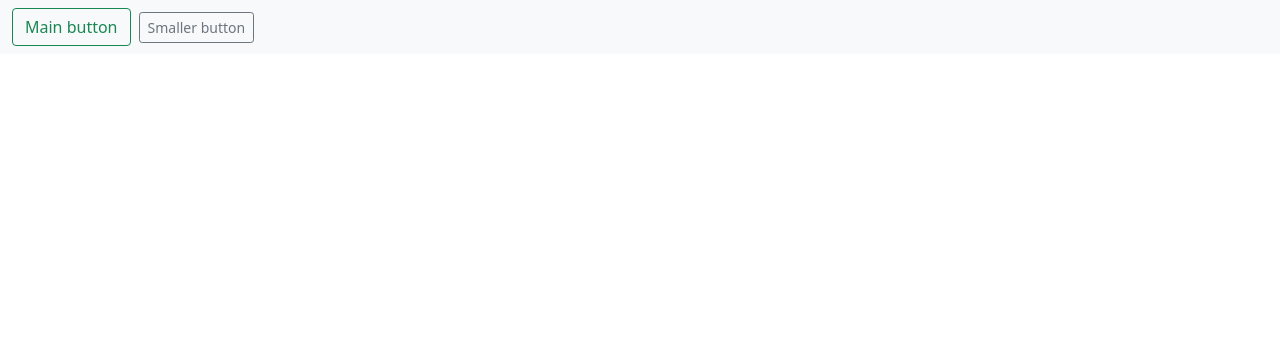
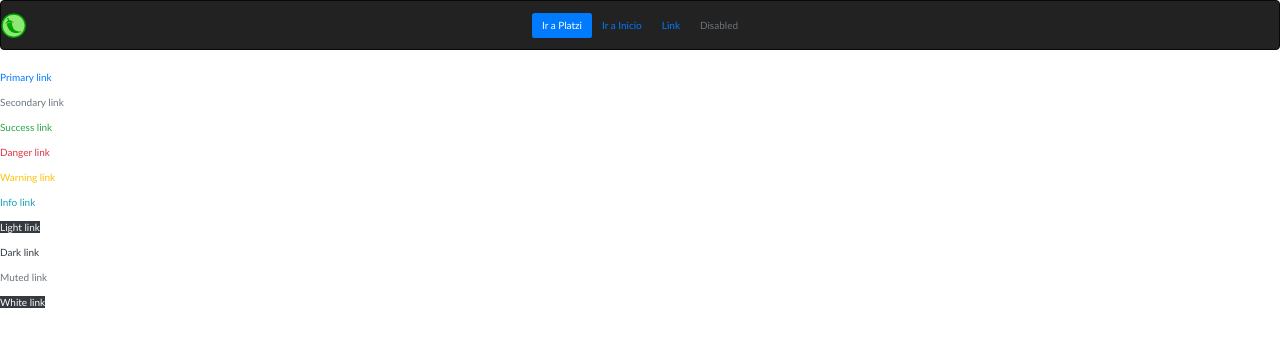
Before and after one commit to juniorpeves/Flask1, a Flask app: page /xxx in a window 1280 px wide. Shown: the top 347 px of the page. Run offline with Flask 2, Linux system fonts and the light colour scheme; some libraries are stand-ins or nearby versions.

Commit message:
clase22_acomodo

```diff
--- a/app/static/css/main.css
+++ b/app/static/css/main.css
@@ -1,6 +1,9 @@
 html * {
     font-family:'Gill Sans', 'Gill Sans MT', Calibri, 'Trebuchet MS', sans-serif;
 }
-img{
+.img-responsive{
     max-width: 25px;
+    position: absolute;
+    display: inline-block;
+    left: 0;
 }
--- a/app/templates/base.html
+++ b/app/templates/base.html
@@ -7,6 +7,7 @@
             {% block title %} Flask Junior | {% endblock %}
         </title>
         <link rel="stylesheet" href="{{url_for('static',filename="css/main.css")}}">
+        <link rel="stylesheet" href="https://cdn.jsdelivr.net/npm/bootstrap@4.6.1/dist/css/bootstrap.min.css" integrity="sha384-zCbKRCUGaJDkqS1kPbPd7TveP5iyJE0EjAuZQTgFLD2ylzuqKfdKlfG/eSrtxUkn" crossorigin="anonymous">
 {% endblock %}
 
 {% block body %}
--- a/app/templates/navbar.html
+++ b/app/templates/navbar.html
@@ -2,25 +2,13 @@
 <nav class="navbar navbar-inverse">
   <div class="container-fluid">
     <!-- Brand and toggle get grouped for better mobile display -->
-    <div class="navbar-header">
-      <a class="navbar-brand" href="#">
-        <img src="{{url_for('static',filename='images/flask.webp')}}" alt="Logo Flask"></img>
-      </a>
+    <img src="{{url_for('static',filename='images/flask.webp')}}" class="img-responsive" alt="Logo Flask"></img>
+  <!-- Collect the nav links, forms, and other content for toggling -->
+    <div class="nav nav-pills nav-fill">
+      <a class="nav-link active" href="#">Ir a Platzi</a>
+      <a class="nav-link" href="{{url_for('index') }}">Ir a Inicio</a>
+      <a class="nav-link" href="#">Link</a>
+      <a class="nav-link disabled">Disabled</a>
     </div>
-    <div class="navbar-header">
-      <button type="button" class="navbar-toggle collapsed" data-toggle="collapse" data-target="#bs-example-navbar-collapse-1" aria-expanded="false">
-        <span class="sr-only">Toggle navigation</span>
-        <span class="icon-bar">a</span>
-        <span class="icon-bar">b</span>
-        <span class="icon-bar">c</span>
-      </button>
-    </div>
-  <!-- Collect the nav links, forms, and other content for toggling -->
-    <div class="collapse navbar-collapse" id="bs-example-navbar-collapse-1">
-      <ul class="nav navbar-nav">
-        <li><a href="https://platzi.com" target="_blank">Ir a Platzi</a></li>
-        <li><a href="{{url_for('index') }}">Ir a inicio</a></li>
-      </ul>
-    </div><!-- /.navbar-collapse -->
   </div><!-- /.container-fluid -->
 </nav>
--- a/app/templates/xxx.html
+++ b/app/templates/xxx.html
@@ -1,19 +1,33 @@
-<!DOCTYPE html>
-<html lang="en">
-<head>
-    <meta charset="UTF-8">
-    <meta http-equiv="X-UA-Compatible" content="IE=edge">
-    <meta name="viewport" content="width=device-width, initial-scale=1.0">
-    <link href="https://cdn.jsdelivr.net/npm/bootstrap@5.1.3/dist/css/bootstrap.min.css" rel="stylesheet" integrity="sha384-1BmE4kWBq78iYhFldvKuhfTAU6auU8tT94WrHftjDbrCEXSU1oBoqyl2QvZ6jIW3" crossorigin="anonymous">
-    <title>Document</title>
-</head>
-<body>
-    <nav class="navbar navbar-light bg-light">
-        <form class="container-fluid justify-content-start">
-          <button class="btn btn-outline-success me-2" type="button">Main button</button>
-          <button class="btn btn-sm btn-outline-secondary" type="button">Smaller button</button>
-        </form>
-    </nav>
+{% extends 'bootstrap/base.html' %}
 
-</body>
-</html>
+{% block head %}
+    {{ super() }}
+        <meta charset="utf-8">
+        <title>
+            {% block title %} Flask Junior | {% endblock %}
+        </title>
+        <link rel="stylesheet" href="{{url_for('static',filename="css/main.css")}}">
+        <link rel="stylesheet" href="https://cdn.jsdelivr.net/npm/bootstrap@4.6.1/dist/css/bootstrap.min.css" integrity="sha384-zCbKRCUGaJDkqS1kPbPd7TveP5iyJE0EjAuZQTgFLD2ylzuqKfdKlfG/eSrtxUkn" crossorigin="anonymous">
+{% endblock head %}
+
+{% block body %}
+    {% block navbar %}
+        {% include 'navbar.html' %}
+    {% endblock navbar %}
+
+<p><a href="#" class="text-primary">Primary link</a></p>
+<p><a href="#" class="text-secondary">Secondary link</a></p>
+<p><a href="#" class="text-success">Success link</a></p>
+<p><a href="#" class="text-danger">Danger link</a></p>
+<p><a href="#" class="text-warning">Warning link</a></p>
+<p><a href="#" class="text-info">Info link</a></p>
+<p><a href="#" class="text-light bg-dark">Light link</a></p>
+<p><a href="#" class="text-dark">Dark link</a></p>
+<p><a href="#" class="text-muted">Muted link</a></p>
+<p><a href="#" class="text-white bg-dark">White link</a></p>
+
+    {% block scripts %}
+        {{ super() }}
+    {%endblock %}
+
+{% endblock body %}
--- a/main.py
+++ b/main.py
@@ -1,6 +1,5 @@
 # Importando las clases de Flask
 from flask import request, make_response, redirect, render_template, session, url_for, flash
-from flask_bootstrap import bootstrap
 # from wtforms.fields.simple import SubmitField
 import unittest
 
```
